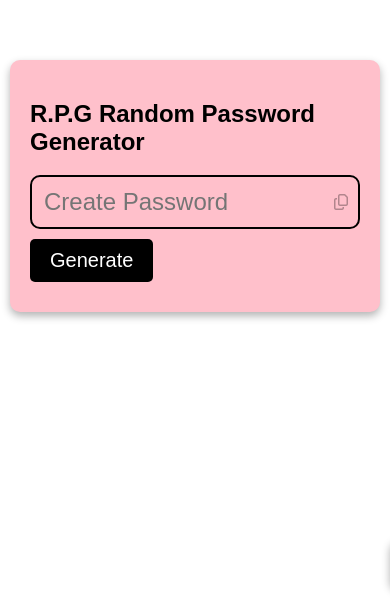
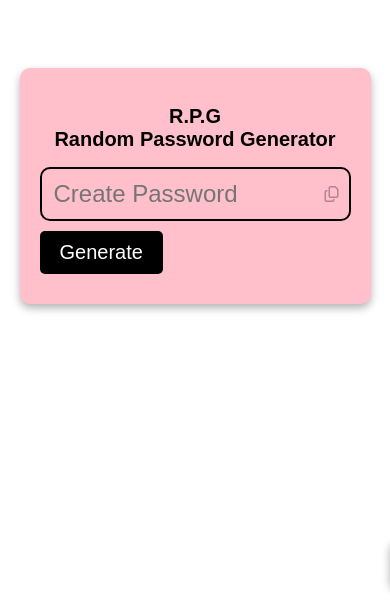
Before and after one commit to aero3294/random-password-generator, a plain HTML site: page index.html in a window 390 px wide. Shown: the part 236-844 px from the top of the page. Drawn offline with Linux system fonts and the light colour scheme.

Commit message:
fix: スマホ画面のタイトル表示を修正

```diff
--- a/index.html
+++ b/index.html
@@ -9,7 +9,7 @@
 </head>
 <body>
     <div class="password-container">
-        <h2>R.P.G Random Password Generator</h2>
+        <h2>R.P.G<br class="mobile-break">Random Password Generator</h2>
         <div class="input-container">
             <input type="text" id="input"
             class="input" placeholder="Create Password" readonly>
--- a/style.css
+++ b/style.css
@@ -87,3 +87,25 @@ body {
 .active.alert-container {
     right: -300px;
 }
+
+/* 通常（PCなど）は改行タグを無効化 */
+.mobile-break {
+    display: none;
+}
+
+/* スマホ画面（幅768px以下）の時のスタイル設定 */
+@media (max-width: 768px) {
+    .mobile-break {
+        display: block; /* 改行を有効にする */
+    }
+
+    h2 {
+        text-align: center; /* 中央揃えで見やすくする */
+        font-size: 20px;    /* スマホ用にフォントサイズを微調整 */
+    }
+
+    .password-container {
+        width: 90%;         /* スマホ画面からはみ出さないように自動調整 */
+        box-sizing: border-box;
+    }
+}
```
